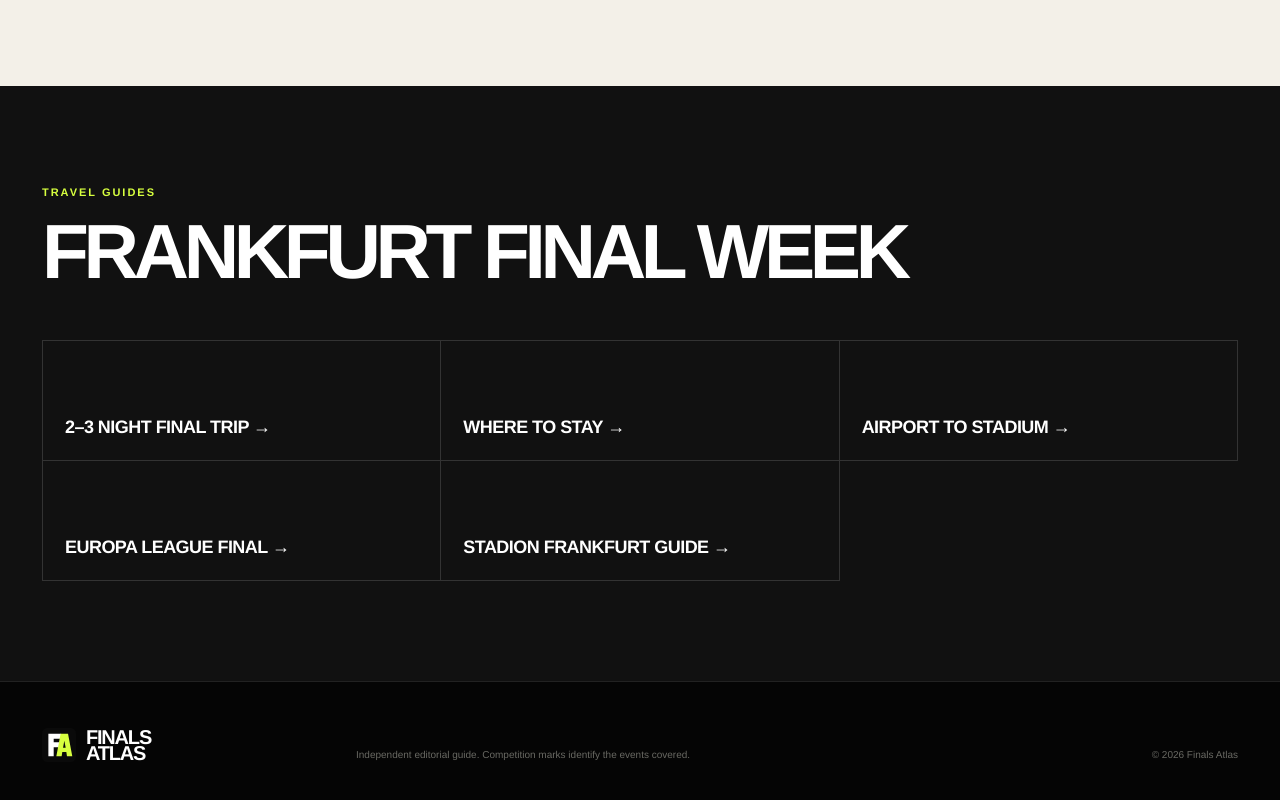
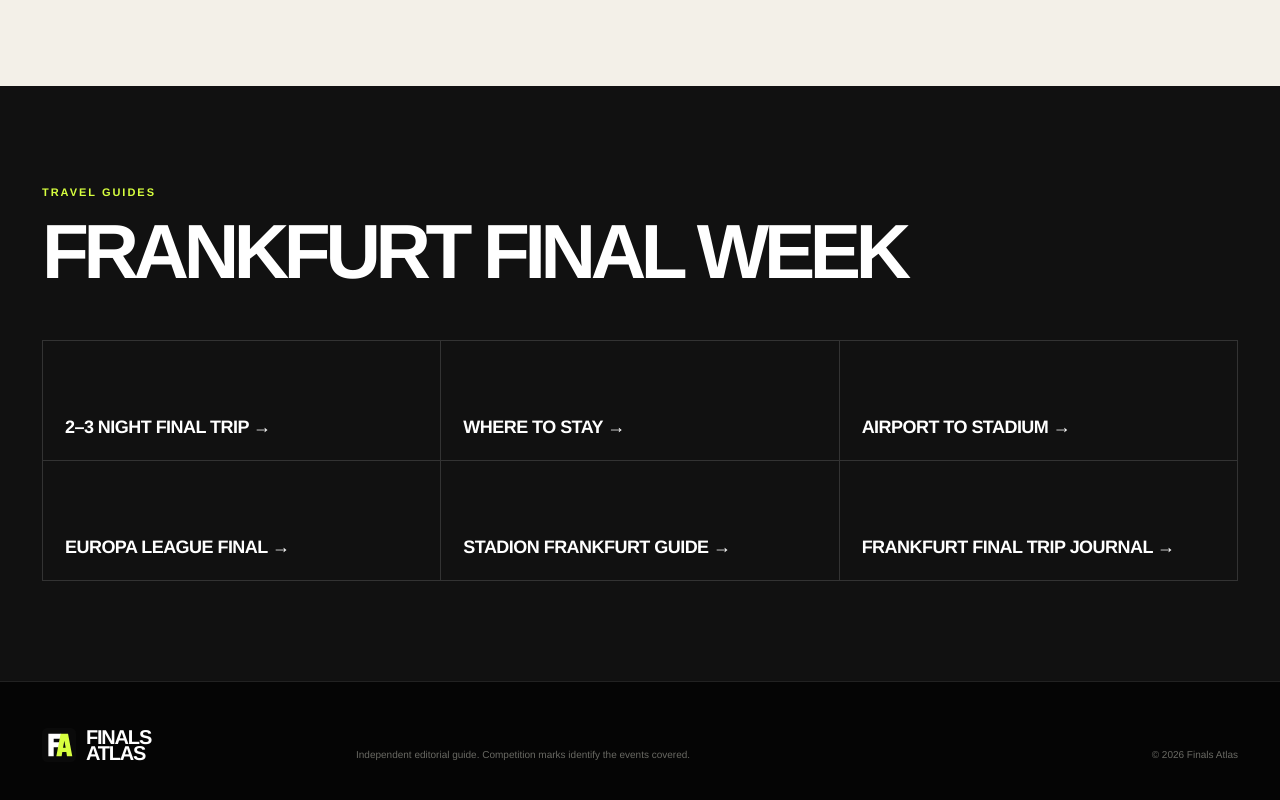
Before and after one commit to istanbulhighlights34-star/finalistanbul, a Next.js app: page /cities/frankfurt in a window 1280 px wide. Shown: the part 2980-3780 px from the top of the page. Built offline with nearby package versions, Linux system fonts and the light colour scheme.

Commit message:
Add final trip planning links and Frankfurt journal connections

```diff
--- a/app/cities/frankfurt/page.tsx
+++ b/app/cities/frankfurt/page.tsx
@@ -83,6 +83,7 @@ export default function FrankfurtPage() {
           <Link href="/cities/frankfurt/airport-to-stadion-frankfurt"><span>Airport to stadium →</span></Link>
           <Link href="/finals/europa-league-final-frankfurt-2027"><span>Europa League Final →</span></Link>
           <Link href="/stadiums/stadion-frankfurt"><span>Stadion Frankfurt guide →</span></Link>
+          <Link href="/blog/frankfurt-europa-league-final-trip-plan"><span>Frankfurt final trip journal →</span></Link>
         </div>
       </section>
 
```
